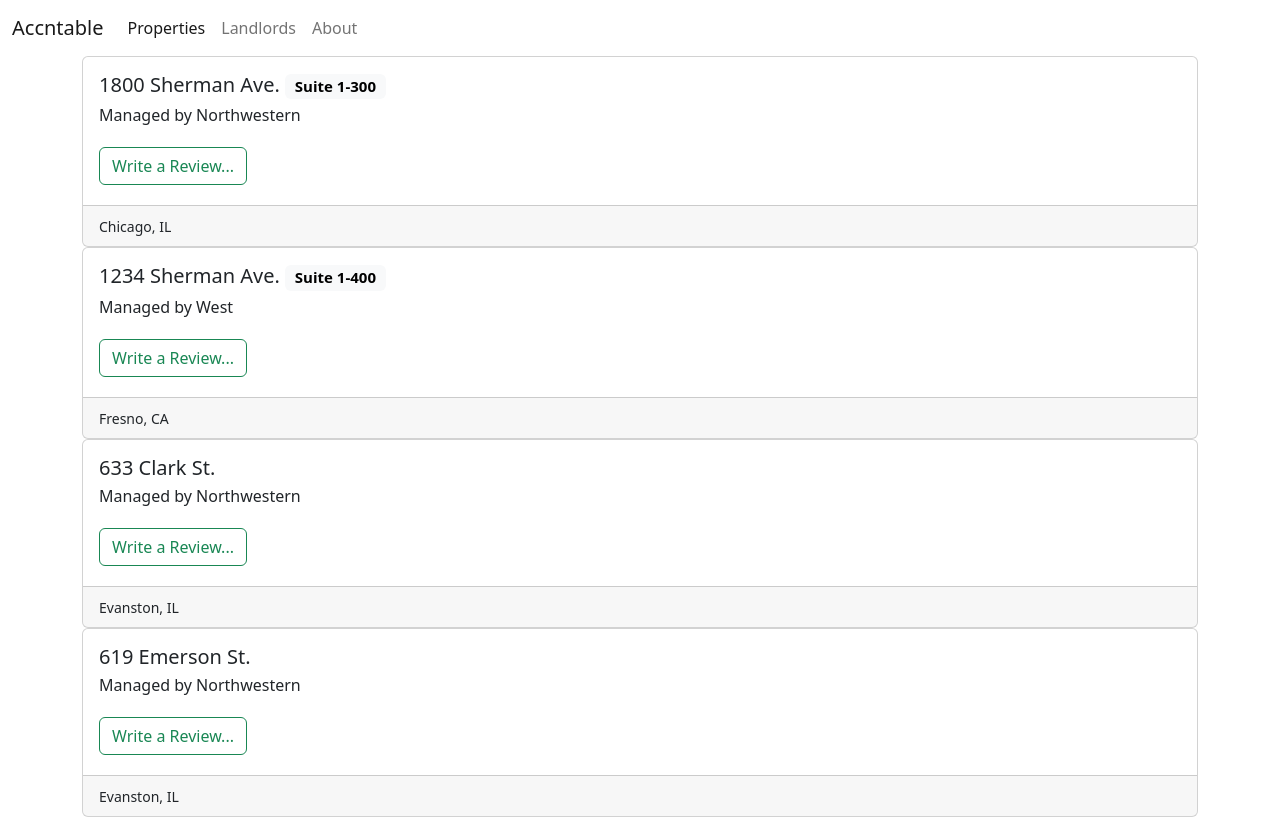
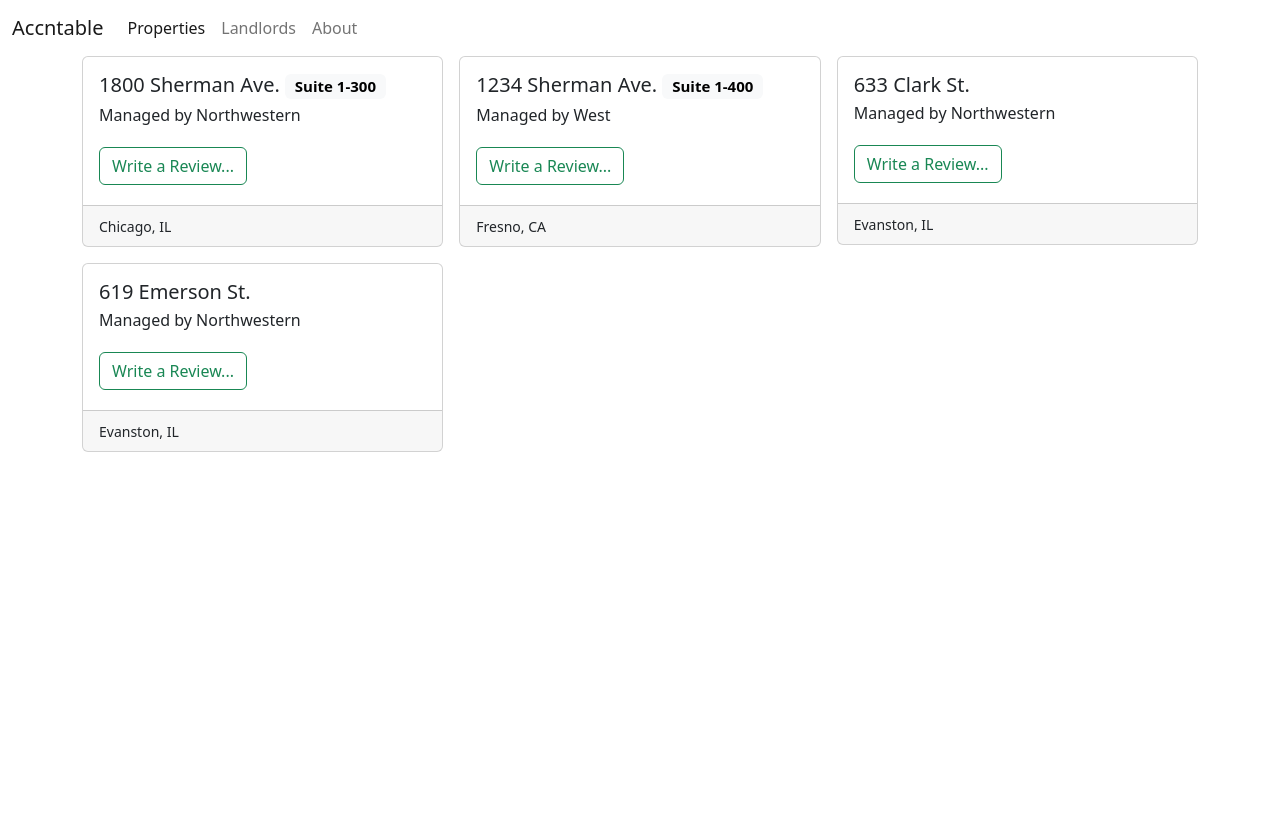
Before and after one commit to mattryczek/accntable, a Vue app: page /properties in a window 1280 px wide. Built offline with nearby package versions, Linux system fonts and the light colour scheme.

Commit message:
Add card grid to properties

```diff
--- a/src/views/Properties.vue
+++ b/src/views/Properties.vue
@@ -11,7 +11,9 @@ const properties = propData.properties;
 <template>
   <Navbar />
   <div class="properties container">
-    <Card v-for="property in properties" :key="property.id" :data=property />
+    <div class="row row-cols-3 g-3">
+      <Card v-for="property in properties" :key="property.id" :data=property />
+    </div>
   </div>
 </template>
 
```
